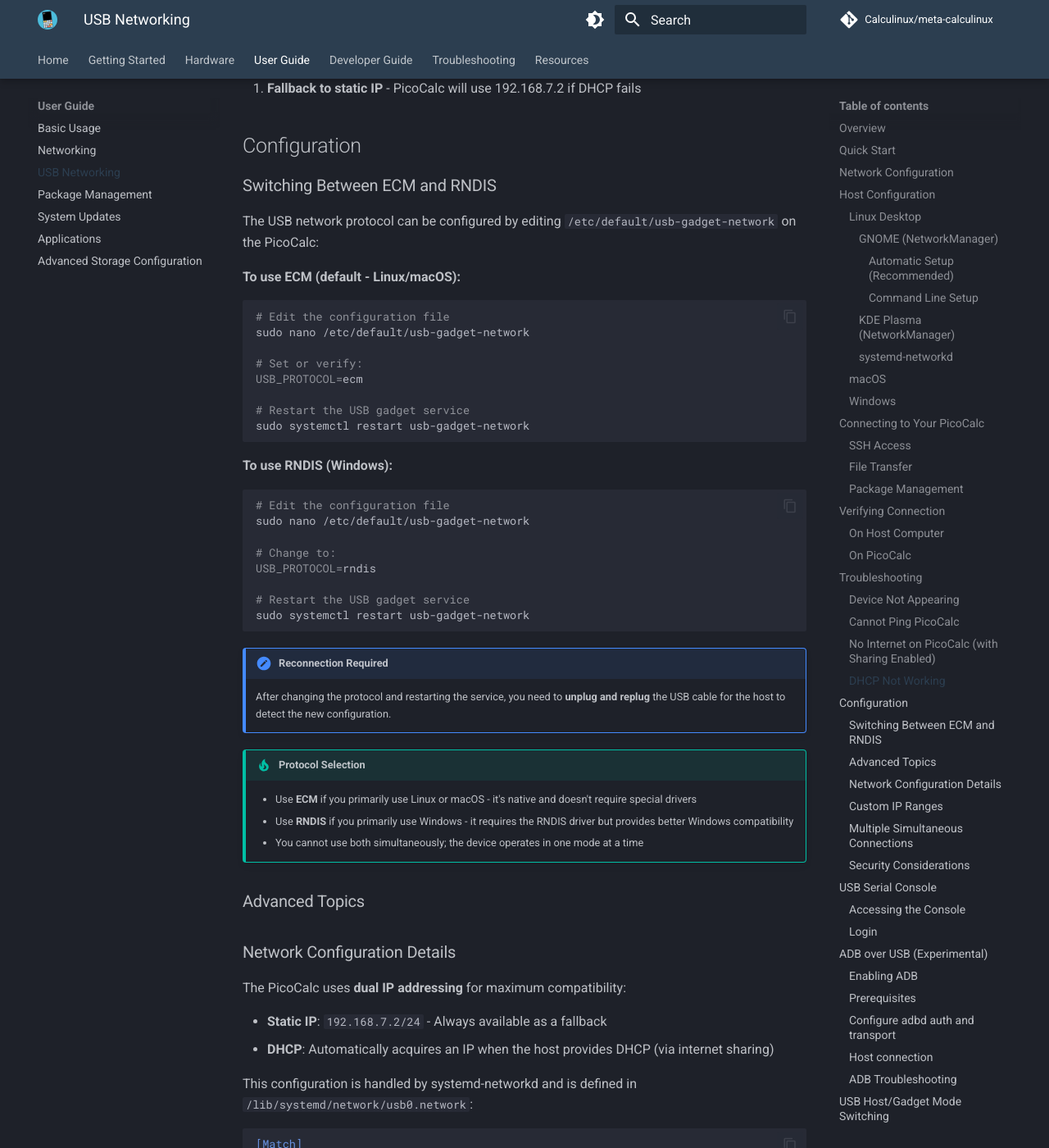
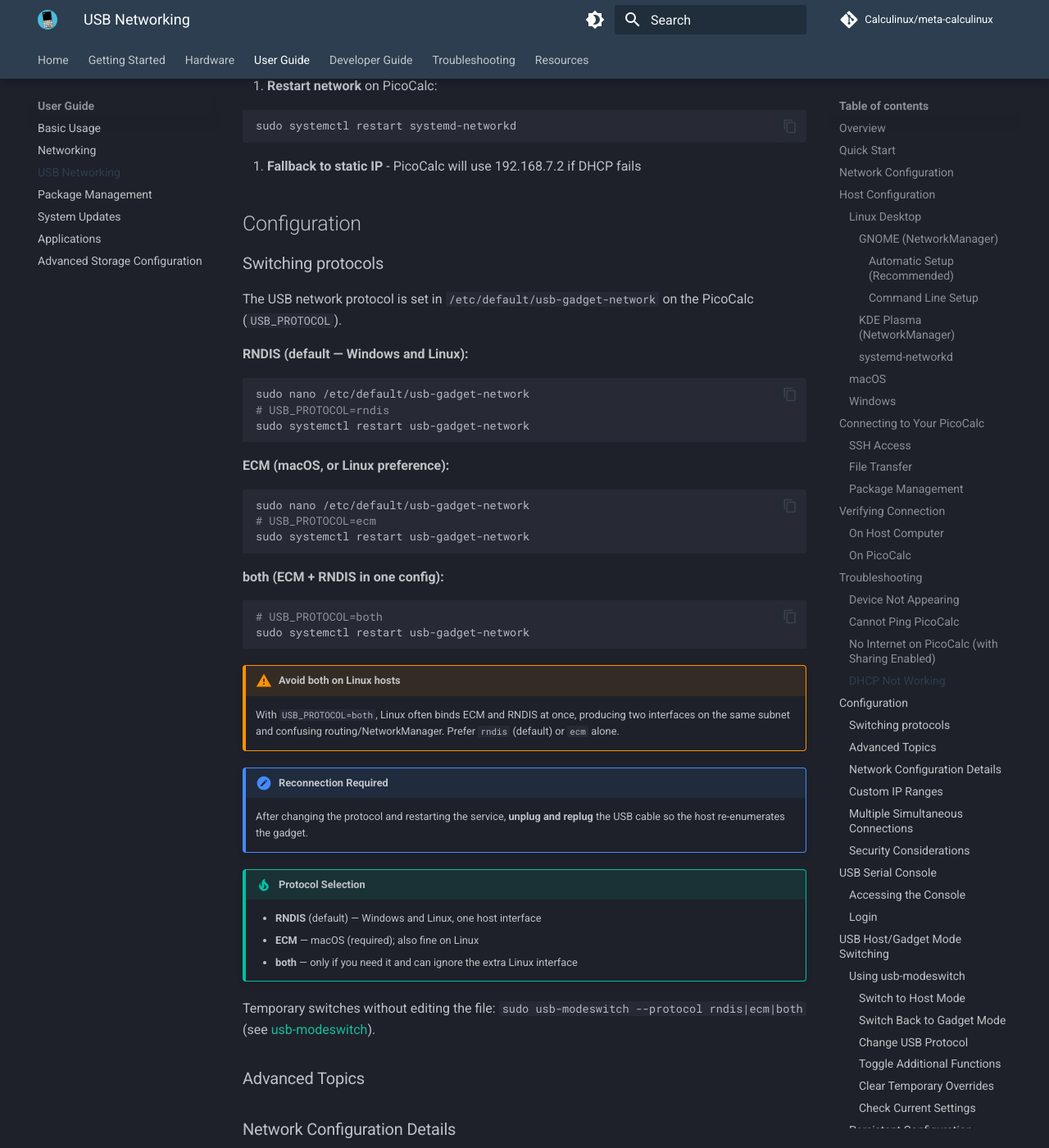
Before and after one commit to Calculinux/docs, an MkDocs documentation site: the page built from docs/user-guide/usb-networking.md, in a window 1280 px wide and 1400 px high, scrolled down 10667 px. Shown: the whole window at 82% size. Built offline with MkDocs 1.6.1 and Material for MkDocs 9.7.7, drawn with Linux system fonts in a browser that asks for light colours; comment, search, counter and statistics services are not loaded; some of the changed text lies outside the part shown.

Commit message:
Document RNDIS default USB gadget and remove ADB
Match meta-calculinux PR #150: default USB_PROTOCOL=rndis for
Windows/Linux (avoids dual-interface both), ECM for macOS, and drop
android-adbd / ENABLE_ADB docs in favor of SSH over USB.

Co-authored-by: Cursor <cursoragent@cursor.com>

````diff
--- a/docs/hardware/compatibility/networking-wifi.md
+++ b/docs/hardware/compatibility/networking-wifi.md
@@ -22,7 +22,7 @@ Information about built-in networking options, USB gadget networking, and WiFi c
 
     - **Device IP**: 192.168.7.2/24
     - **Interface**: usb0
-    - **Mode**: ECM (Linux/macOS), RNDIS (Windows)
+    - **Mode**: RNDIS by default (Windows/Linux); ECM for macOS
 
     **Quick SSH:**
 
--- a/docs/user-guide/usb-networking.md
+++ b/docs/user-guide/usb-networking.md
@@ -14,10 +14,11 @@ Calculinux includes built-in USB gadget networking support that makes your PicoC
 
 The USB gadget uses a **single configuration** mode where you can select the network protocol:
 
-- **ECM (CDC-Ether)** - Default, native Linux/macOS protocol (recommended)
-- **RNDIS** - Windows compatibility (configure via `/etc/default/usb-gadget-network`)
+- **RNDIS** — Default. Works on Windows and Linux with a single host interface
+- **ECM (CDC-Ether)** — Prefer for macOS (Apple has no inbox RNDIS host driver)
+- **both** — ECM + RNDIS together; available but not recommended as a default (Linux often binds both functions and ends up with two interfaces on the same subnet)
 
-By default, the device uses ECM which works natively on Linux and macOS without additional drivers. For Windows support, you can switch to RNDIS mode.
+By default the device uses RNDIS so Windows and Linux hosts work without switching. For macOS, switch to ECM (see [Switching protocols](#switching-protocols)).
 
 ## Quick Start
 
@@ -199,6 +200,15 @@ If your system uses systemd-networkd instead of NetworkManager:
 
 ### macOS
 
+!!! warning "ECM Required on macOS"
+    macOS has no inbox RNDIS host driver. Switch the PicoCalc to ECM before connecting:
+
+    ```shell
+    sudo usb-modeswitch --protocol ecm
+    ```
+
+    Or set `USB_PROTOCOL=ecm` in `/etc/default/usb-gadget-network` and restart `usb-gadget-network`.
+
 1. Connect your PicoCalc via USB
 2. Open **System Settings** (or System Preferences on older versions)
 3. Go to **Network**
@@ -227,18 +237,12 @@ If your system uses systemd-networkd instead of NetworkManager:
 
 ### Windows
 
-!!! warning "RNDIS Mode Required"
-    Windows requires the USB gadget to be in **RNDIS mode**. The default ECM mode will not work on Windows.
+!!! note
+    The default gadget protocol is **RNDIS**. Windows 10/11 include the RNDIS driver; no protocol switch is needed for basic SSH access.
 
-    See the [Configuration](#switching-between-ecm-and-rndis) section above to switch to RNDIS mode.
-
-!!! note
-    Windows requires RNDIS drivers, which are built-in for Windows 10/11.
-
-1. **Configure PicoCalc** for RNDIS mode (see Configuration section)
-2. Connect your PicoCalc via USB
-3. Windows should detect it as "RNDIS/Ethernet Gadget"
-4. If driver installation is needed, Windows should install it automatically
+1. Connect your PicoCalc via USB
+2. Windows should detect it as "RNDIS/Ethernet Gadget"
+3. If driver installation is needed, Windows should install it automatically
 
 **Configure the network:**
 
@@ -364,9 +368,9 @@ First, verify you're using the correct protocol for your host OS:
 # On PicoCalc - check current protocol
 grep USB_PROTOCOL /etc/default/usb-gadget-network
 
-# Should be:
-# USB_PROTOCOL=ecm    # for Linux/macOS
-# USB_PROTOCOL=rndis  # for Windows
+# Default:
+# USB_PROTOCOL=rndis  # Windows + Linux
+# USB_PROTOCOL=ecm    # macOS
 ```
 
 **On PicoCalc:**
@@ -486,43 +490,45 @@ If PicoCalc doesn't get an IP via DHCP:
 
 ## Configuration
 
-### Switching Between ECM and RNDIS
+### Switching protocols
 
-The USB network protocol can be configured by editing `/etc/default/usb-gadget-network` on the PicoCalc:
+The USB network protocol is set in `/etc/default/usb-gadget-network` on the PicoCalc (`USB_PROTOCOL`).
 
-**To use ECM (default - Linux/macOS):**
+**RNDIS (default — Windows and Linux):**
 
 ```shell
-# Edit the configuration file
 sudo nano /etc/default/usb-gadget-network
-
-# Set or verify:
-USB_PROTOCOL=ecm
-
-# Restart the USB gadget service
+# USB_PROTOCOL=rndis
 sudo systemctl restart usb-gadget-network
 ```
 
-**To use RNDIS (Windows):**
+**ECM (macOS, or Linux preference):**
 
 ```shell
-# Edit the configuration file
 sudo nano /etc/default/usb-gadget-network
-
-# Change to:
-USB_PROTOCOL=rndis
-
-# Restart the USB gadget service
+# USB_PROTOCOL=ecm
 sudo systemctl restart usb-gadget-network
 ```
 
+**both (ECM + RNDIS in one config):**
+
+```shell
+# USB_PROTOCOL=both
+sudo systemctl restart usb-gadget-network
+```
+
+!!! warning "Avoid both on Linux hosts"
+    With `USB_PROTOCOL=both`, Linux often binds ECM and RNDIS at once, producing two interfaces on the same subnet and confusing routing/NetworkManager. Prefer `rndis` (default) or `ecm` alone.
+
 !!! note "Reconnection Required"
-    After changing the protocol and restarting the service, you need to **unplug and replug** the USB cable for the host to detect the new configuration.
+    After changing the protocol and restarting the service, **unplug and replug** the USB cable so the host re-enumerates the gadget.
 
 !!! tip "Protocol Selection"
-    - Use **ECM** if you primarily use Linux or macOS - it's native and doesn't require special drivers
-    - Use **RNDIS** if you primarily use Windows - it requires the RNDIS driver but provides better Windows compatibility
-    - You cannot use both simultaneously; the device operates in one mode at a time
+    - **RNDIS** (default) — Windows and Linux, one host interface
+    - **ECM** — macOS (required); also fine on Linux
+    - **both** — only if you need it and can ignore the extra Linux interface
+
+Temporary switches without editing the file: `sudo usb-modeswitch --protocol rndis|ecm|both` (see [usb-modeswitch](#using-usb-modeswitch)).
 
 ### Advanced Topics
 
@@ -537,7 +543,7 @@ This configuration is handled by systemd-networkd and is defined in `/lib/system
 
 ```ini
 [Match]
-Name=usb0
+Name=usb*
 
 [Network]
 Address=192.168.7.2/24
@@ -559,7 +565,7 @@ To use a different static IP range:
 
    ```ini
    [Match]
-   Name=usb0
+   Name=usb*
 
    [Network]
    Address=10.0.0.2/24
@@ -650,84 +656,11 @@ Login with:
 
     See [Serial Console Access](../hardware/serial/console-access.md) for the hardware serial connection.
 
-## ADB over USB (Experimental)
-
-!!! warning "Currently Disabled by Default"
-    ADB support is included but **disabled by default** due to initialization complexity. The FunctionFS interface used by ADB requires special setup where the userspace daemon must be running before the gadget function can be bound. **For this and other reasons, this interface is not yet fully tested.**
-
-Calculinux can expose ADB over the same USB gadget using FunctionFS. This runs a patched
-adbd that works without Android, mounted via ConfigFS. This was ported from Luckfox's
-buildroot SDK and the patches were updated to a newer version of adbd to support more
-modern OpenSSL libraries.
-
-### Enabling ADB
-
-To enable ADB (advanced users):
-
-1. Edit `/etc/default/usb-gadget-network` and set `ENABLE_ADB=1`
-2. Ensure the adbd service will start before the gadget binds:
-
-   ```shell
-   sudo systemctl enable adbd
-   sudo systemctl start adbd
-   ```
-
-3. Restart the USB gadget:
-
-   ```shell
-   sudo systemctl restart usb-gadget-network
-   ```
-
-### Prerequisites
-
-- Host has Android Platform Tools (adb) installed
-- usb-gadget-network service enabled
-- adbd service running **before** the USB gadget binds
-
-### Configure adbd auth and transport
-
-- Set a password (preferred): create `/etc/adbd.passwd` (plaintext) or `/etc/adbd.passwd.md5` (md5 hash). Example:
-
-   ```shell
-   echo "strongpassword" | sudo tee /etc/adbd.passwd > /dev/null
-   sudo systemctl restart adbd
-   ```
-
-- Runtime defaults: `/etc/default/adbd`
-   - `ADB_SECURE=1` (default) enforces password prompt via `/usr/bin/adbd-auth.sh`
-   - `ADB_TCP_PORT=0` keeps ADB on USB only; set to `5555` if you also want TCP
-   - `ADBD_AUTH_COMMAND` can point to a custom helper if needed
-
-### Host connection
-
-1. Plug PicoCalc via USB and wait for usb-gadget-network + adbd
-2. On host, restart adb and list devices:
-
-    ```shell
-    adb kill-server
-    adb devices
-    ```
-
-3. Connect (accept password prompt):
-
-    ```shell
-    adb shell
-    ```
-
-    If you enabled TCP (`ADB_TCP_PORT=5555`), connect with `adb connect 192.168.7.2:5555`.
-
-### ADB Troubleshooting
-
-- Check FunctionFS mount: `mount | grep functionfs`
-- Inspect gadget functions: `ls /sys/kernel/config/usb_gadget/g1/functions`
-- View adbd logs: `journalctl -u adbd -f`
-- If host does not see ADB: `adb kill-server`, replug USB, verify `ENABLE_ADB=1`, ensure `usb_f_fs` module is loaded, and verify adbd is running
-
 ## USB Host/Gadget Mode Switching
 
 The PicoCalc's main USB-C port (usb20_otg0) supports **USB OTG** (On-The-Go), allowing it to switch between two roles:
 
-- **Gadget Mode** (default) - Device acts as a USB peripheral (network adapter, serial console, ADB)
+- **Gadget Mode** (default) - Device acts as a USB peripheral (network adapter, serial console)
 - **Host Mode** - Device acts as a USB host to connect peripherals (flash drives, keyboards, mice)
 
 !!! warning "Network Access Required"
@@ -760,11 +693,14 @@ sudo usb-modeswitch --mode gadget
 #### Change USB Protocol
 
 ```shell
-# Switch to RNDIS (Windows compatibility)
+# RNDIS (default — Windows + Linux)
 sudo usb-modeswitch --protocol rndis
 
-# Switch to ECM (Linux/macOS, default)
+# ECM (macOS)
 sudo usb-modeswitch --protocol ecm
+
+# Both ECM and RNDIS (usually avoid on Linux hosts)
+sudo usb-modeswitch --protocol both
 ```
 
 #### Toggle Additional Functions
@@ -775,9 +711,6 @@ sudo usb-modeswitch --serial on
 
 # Disable USB networking (serial only)
 sudo usb-modeswitch --network off --serial on
-
-# Enable ADB function
-sudo usb-modeswitch --adb on
 ```
 
 #### Clear Temporary Overrides
@@ -797,10 +730,9 @@ Output shows current configuration:
 
 ```shell
 USB_MODE=gadget
-USB_PROTOCOL=ecm
+USB_PROTOCOL=rndis
 ENABLE_SERIAL_CONSOLE=0
 ENABLE_NETWORK=1
-ENABLE_ADB=0
 ```
 
 ### Persistent Configuration
@@ -818,12 +750,11 @@ Available settings:
 USB_MODE=gadget  # or "host"
 
 # Network protocol (gadget mode only)
-USB_PROTOCOL=ecm  # or "rndis"
+USB_PROTOCOL=rndis  # or "ecm" / "both"
 
 # Optional features
 ENABLE_SERIAL_CONSOLE=0  # 1=enable, 0=disable
 ENABLE_NETWORK=1         # 1=enable, 0=disable
-ENABLE_ADB=0             # 1=enable, 0=disable
 ```
 
 After editing, restart the service:
````
Also changed, not shown: docs/getting-started/first-boot.md (+5 -6 lines), docs/hardware/compatibility.md (+1 -1 lines).
